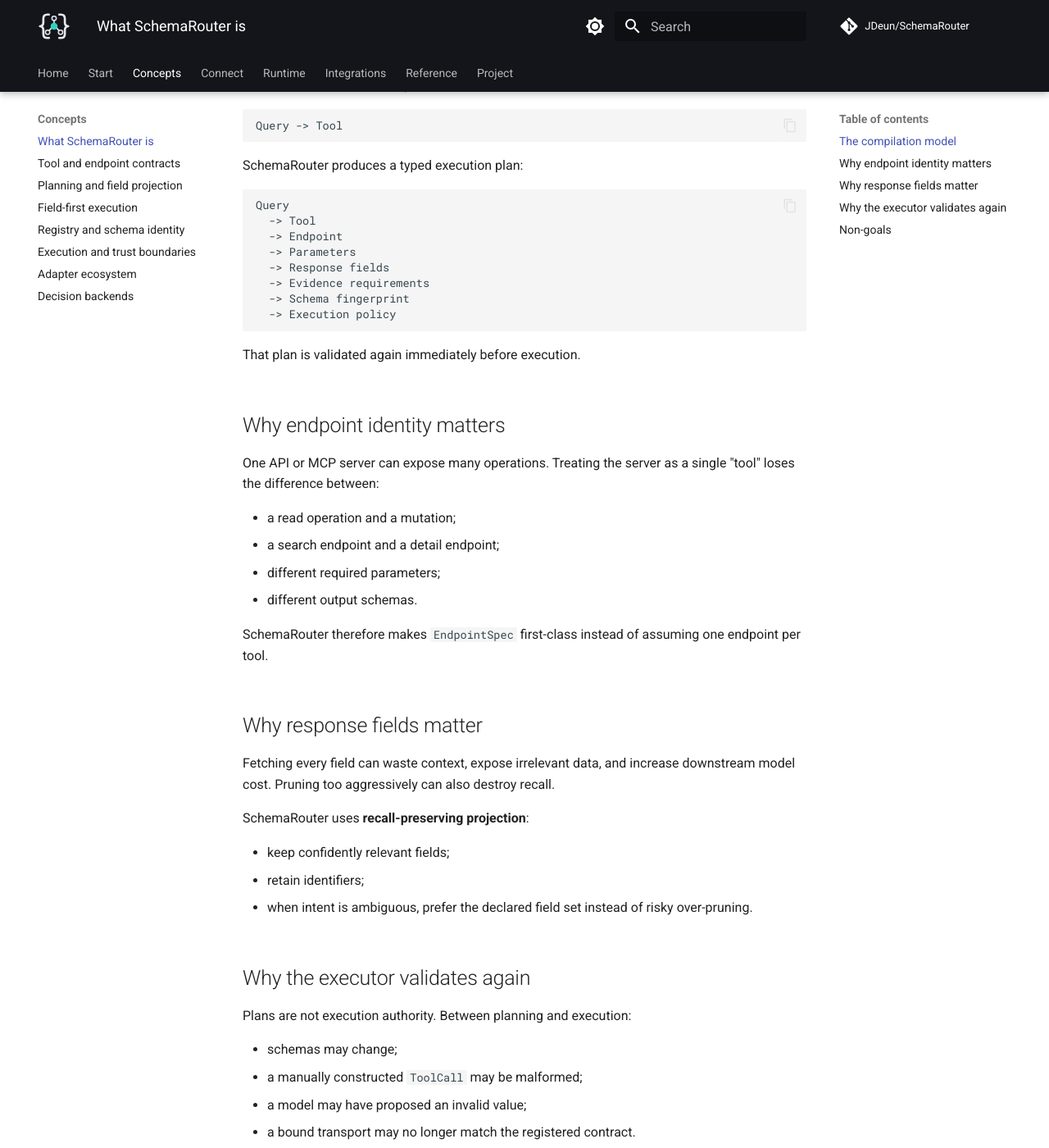
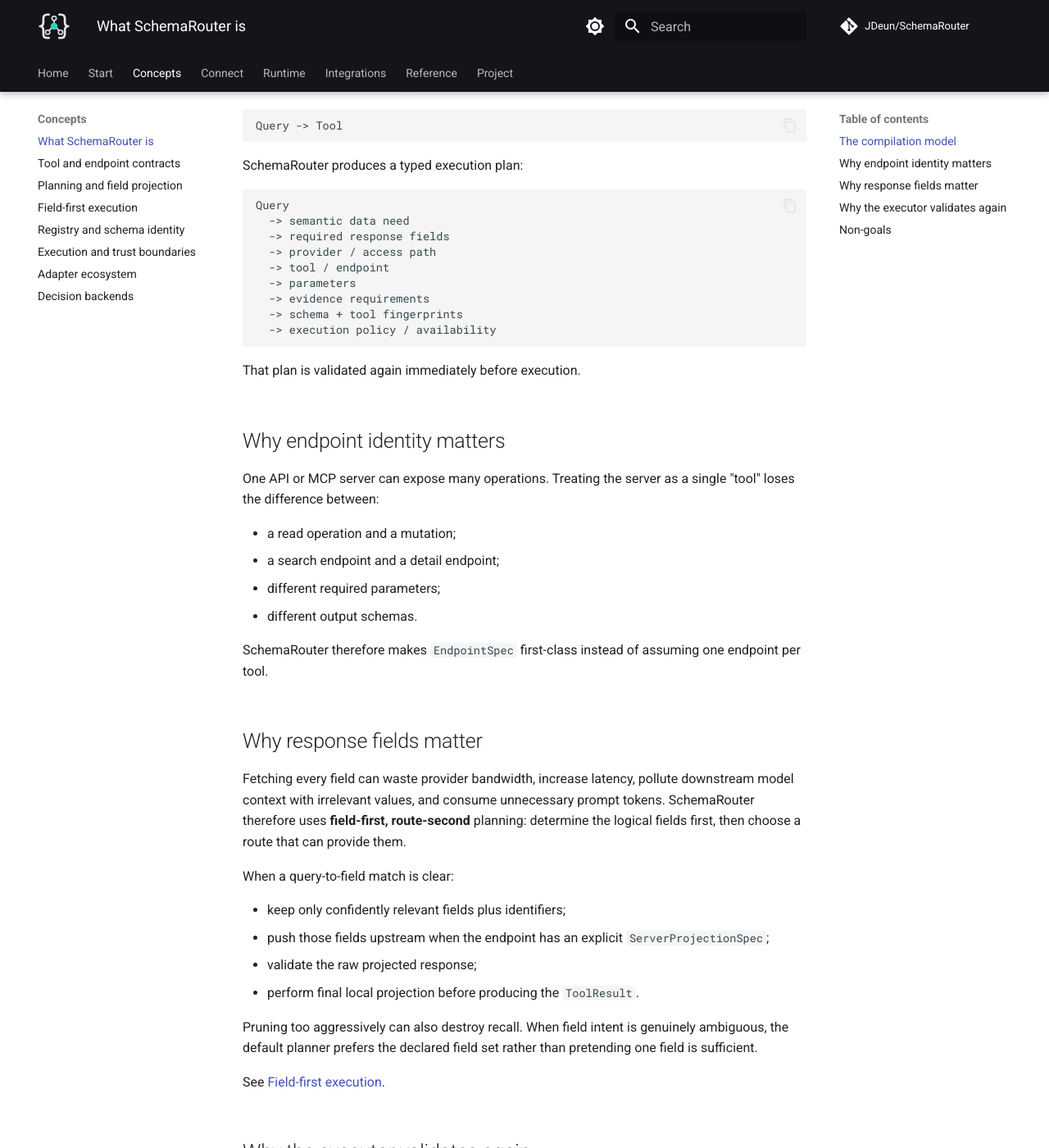
Before and after one commit to JDeun/SchemaRouter, an MkDocs documentation site: the page built from docs/concepts/schema-router.md, in a window 1280 px wide and 1400 px high, scrolled down 735 px. Shown: the whole window at 82% size. Built offline with MkDocs 1.6.1 and Material for MkDocs 9.7.7, drawn with Linux system fonts in a browser that asks for light colours; comment, search, counter and statistics services are not loaded.

Commit message:
docs: define field-first planning in core concept

````diff
--- a/docs/concepts/schema-router.md
+++ b/docs/concepts/schema-router.md
@@ -28,13 +28,14 @@
 
 ```text
 Query
-  -> Tool
-  -> Endpoint
-  -> Parameters
-  -> Response fields
-  -> Evidence requirements
-  -> Schema fingerprint
-  -> Execution policy
+  -> semantic data need
+  -> required response fields
+  -> provider / access path
+  -> tool / endpoint
+  -> parameters
+  -> evidence requirements
+  -> schema + tool fingerprints
+  -> execution policy / availability
 ```
 
 That plan is validated again immediately before execution.
@@ -53,14 +54,22 @@
 
 ## Why response fields matter
 
-Fetching every field can waste context, expose irrelevant data, and increase downstream model cost.
-Pruning too aggressively can also destroy recall.
+Fetching every field can waste provider bandwidth, increase latency, pollute downstream model
+context with irrelevant values, and consume unnecessary prompt tokens. SchemaRouter therefore uses
+**field-first, route-second** planning: determine the logical fields first, then choose a route that
+can provide them.
 
-SchemaRouter uses **recall-preserving projection**:
+When a query-to-field match is clear:
 
-- keep confidently relevant fields;
-- retain identifiers;
-- when intent is ambiguous, prefer the declared field set instead of risky over-pruning.
+- keep only confidently relevant fields plus identifiers;
+- push those fields upstream when the endpoint has an explicit `ServerProjectionSpec`;
+- validate the raw projected response;
+- perform final local projection before producing the `ToolResult`.
+
+Pruning too aggressively can also destroy recall. When field intent is genuinely ambiguous, the
+default planner prefers the declared field set rather than pretending one field is sufficient.
+
+See [Field-first execution](field-first-execution.md).
 
 ## Why the executor validates again
 
````
